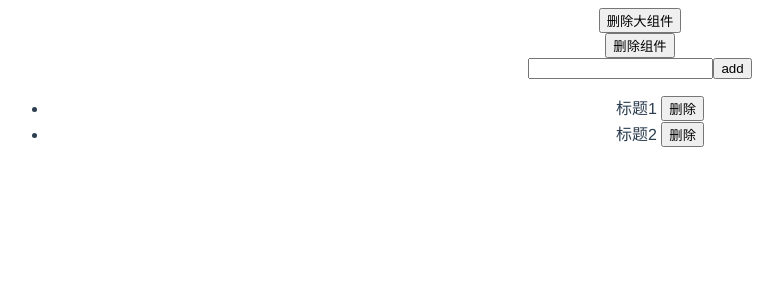
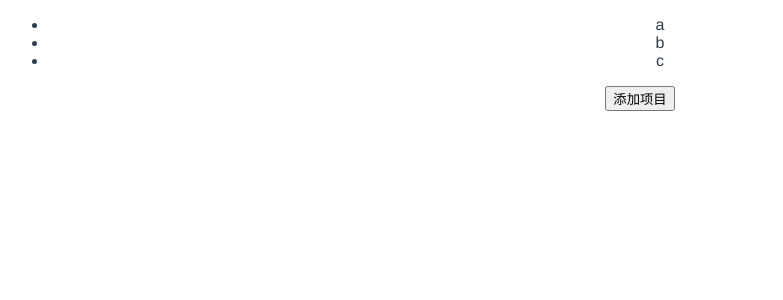
Before and after one commit to cseve123/Frame, a Vue app in the folder Vue/: page / in a window 1280 px wide. Shown: the top 300 px of the page, without its empty margins (0-783 px from the left). Built offline with nearby package versions, Linux system fonts and the light colour scheme.

Commit message:
custom v-model nextTick

```diff
--- a/Vue/src/App.vue
+++ b/Vue/src/App.vue
@@ -6,17 +6,20 @@
     </div>
     <router-view/> -->
     <!-- <Base /> -->
-    <Components />
+    <!-- <Components /> -->
+    <Advanced />
   </div>
 </template>
 
 <script>
 // import Base from './components/BaseUse/Base'
-import Components from './components/ComponentsVue/Components'
+// import Components from './components/ComponentsVue/Components'
+import Advanced from './components/AdvancedUse/index'
 export default {
   components: {
     // Base
-    Components
+    // Components,
+    Advanced
   }
 }
 </script>>
--- /dev/null
+++ b/Vue/src/components/AdvancedUse/CustomModel.vue
@@ -0,0 +1,36 @@
+<template>
+  <div>
+    <input
+      type="text"
+      :value="text1"
+      @input="emitFn"
+    />
+  </div>
+</template>
+
+<script>
+export default {
+  // 自定义的需要用到model和props,属性要对应
+  model: {
+    prop: 'text1',
+    event: 'change1'
+  },
+  props: {
+    text1: {
+      type: String,
+      default () {
+        return ''
+      }
+    }
+  },
+  methods: {
+    emitFn ($event) {
+      this.$emit('change1', $event.target.value)
+    }
+  }
+}
+</script>
+
+<style>
+
+</style>
--- /dev/null
+++ b/Vue/src/components/AdvancedUse/NextTick.vue
@@ -0,0 +1,40 @@
+<template>
+  <div>
+    <ul ref="ul">
+      <li v-for="(item, index) in list" :key="index">
+        {{item}}
+      </li>
+    </ul>
+    <button @click="addItem">添加项目</button>
+  </div>
+</template>
+
+<script>
+export default {
+  data () {
+    return {
+      list: [
+        'a',
+        'b',
+        'c'
+      ]
+    }
+  },
+  methods: {
+    addItem () {
+      this.list.push(`${Date.now()}`)
+      this.list.push(`${Date.now()}`)
+      this.list.push(`${Date.now()}`)
+      // 因为vue是异步渲染，为了节省性能会data修改进行合并,进行一次渲染
+      // $nextTick会再DOM更新后，才执行回调
+      this.$nextTick(() => {
+        console.log(this.$refs.ul.childNodes.length)
+      })
+    }
+  }
+}
+</script>
+
+<style>
+
+</style>
--- /dev/null
+++ b/Vue/src/components/AdvancedUse/index.vue
@@ -0,0 +1,30 @@
+<template>
+  <div>
+    <!-- 自定义v-model -->
+    <!-- <p>{{name}}</p>
+    <Custom-model v-model="name" /> -->
+
+    <!-- nextTick -->
+    <Next-tick />
+  </div>
+</template>
+
+<script>
+// import CustomModel from './CustomModel'
+import NextTick from './NextTick'
+export default {
+  components: {
+    // CustomModel,
+    NextTick
+  },
+  data () {
+    return {
+      name: '阿发'
+    }
+  }
+}
+</script>
+
+<style>
+
+</style>
```
